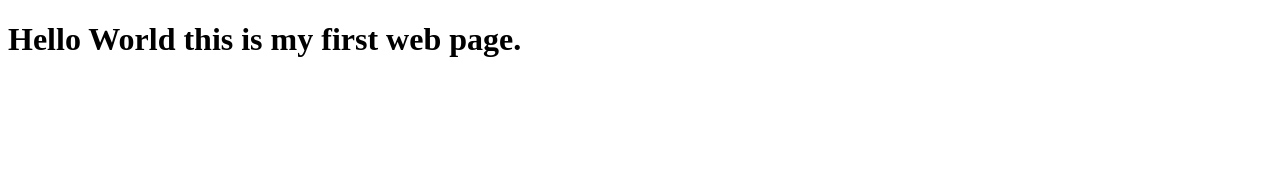
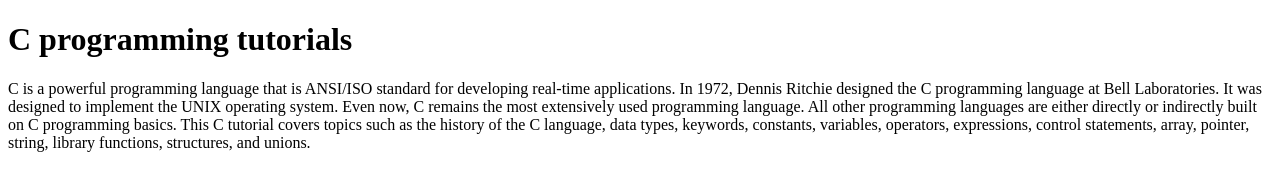
Before and after one commit to arunkumardancer/List-of-simple-programs, a plain HTML site: page index.html in a window 1280 px wide. Drawn offline with Linux system fonts and the light colour scheme.

Commit message:
Update index.html

```diff
--- a/index.html
+++ b/index.html
@@ -7,6 +7,13 @@
 	<title>GFG</title>
 </head>
 <body>
-	<h1>Hello World this is my first web page.</h1>
+	<h1>C programming tutorials</h1>
+	<p>
+	C is a powerful programming language that is ANSI/ISO standard for developing real-time applications.
+	In 1972, Dennis Ritchie designed the C programming language at Bell Laboratories. It was designed to implement the UNIX operating system.
+	Even now, C remains the most extensively used programming language. All other programming languages are either directly or indirectly built
+	on C programming basics. This C tutorial covers topics such as the history of the C language, data types, keywords, constants, variables,
+	operators, expressions, control statements, array, pointer, string, library functions, structures, and unions.
+	</p>
 </body>
 </html>
```
